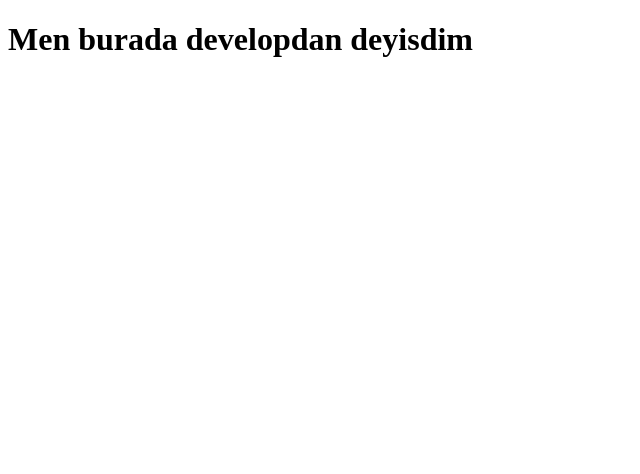
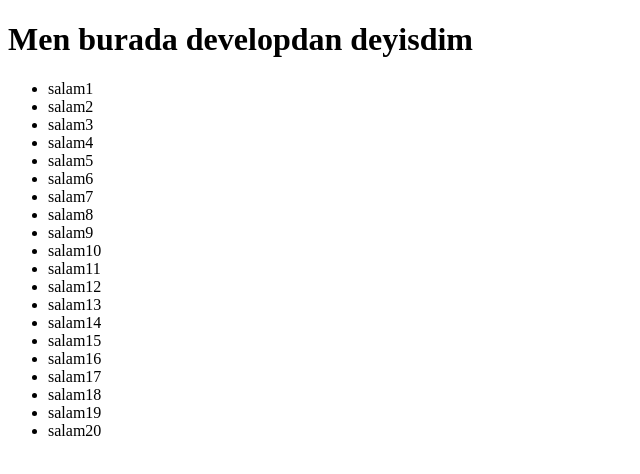
Before and after one commit to emilhajizada/OrnekSil, a plain HTML site: page index.html in a window 1280 px wide. Shown: the whole page, without its empty margins (0-640 px from the left). Drawn offline with Linux system fonts and the light colour scheme.

Commit message:
added ul li

```diff
--- a/index.html
+++ b/index.html
@@ -9,5 +9,27 @@
 <body>
 
     <h1>Men burada  developdan deyisdim </h1>
+        <ul>
+            <li>salam1</li>
+            <li>salam2</li>
+            <li>salam3</li>
+            <li>salam4</li>
+            <li>salam5</li>
+            <li>salam6</li>
+            <li>salam7</li>
+            <li>salam8</li>
+            <li>salam9</li>
+            <li>salam10</li>
+            <li>salam11</li>
+            <li>salam12</li>
+            <li>salam13</li>
+            <li>salam14</li>
+            <li>salam15</li>
+            <li>salam16</li>
+            <li>salam17</li>
+            <li>salam18</li>
+            <li>salam19</li>
+            <li>salam20</li>
+        </ul>
 </body>
 </html>
```
